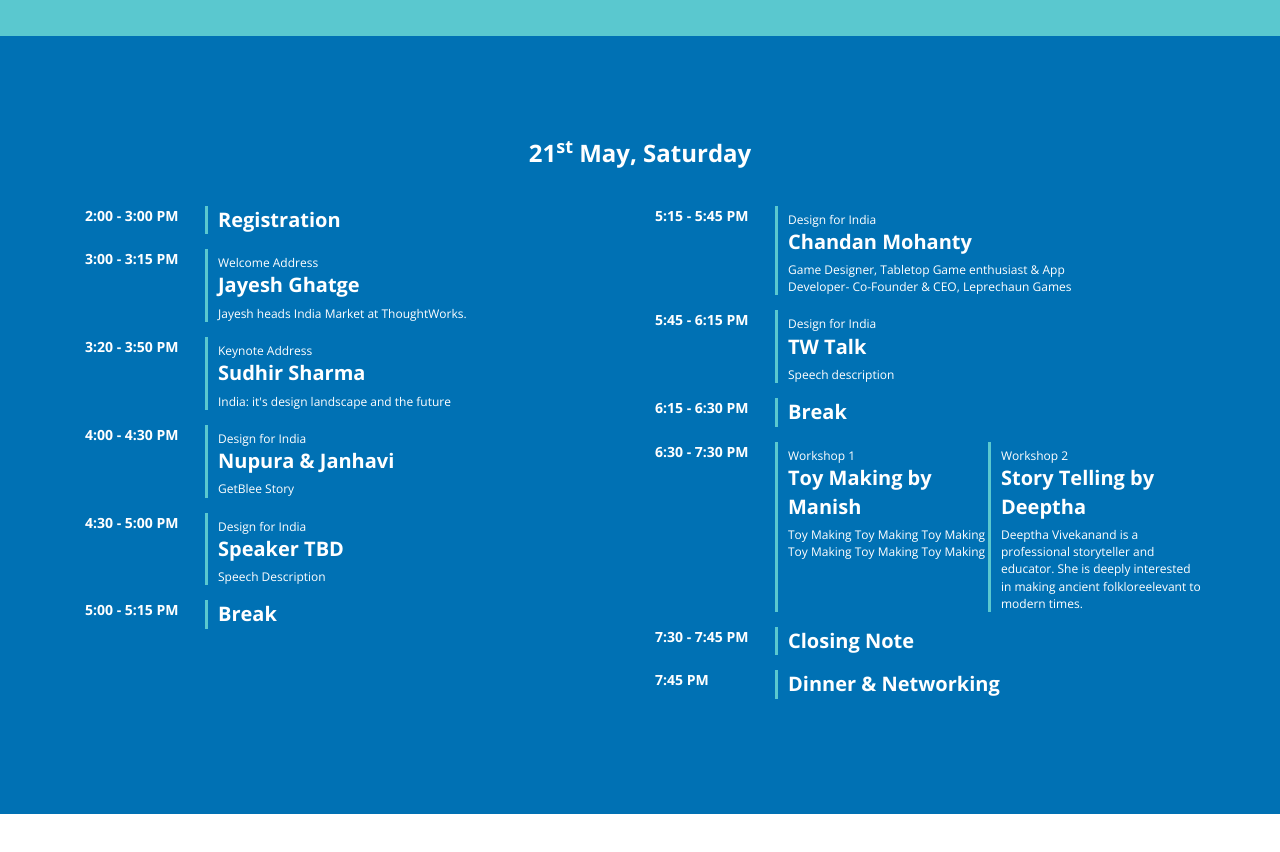
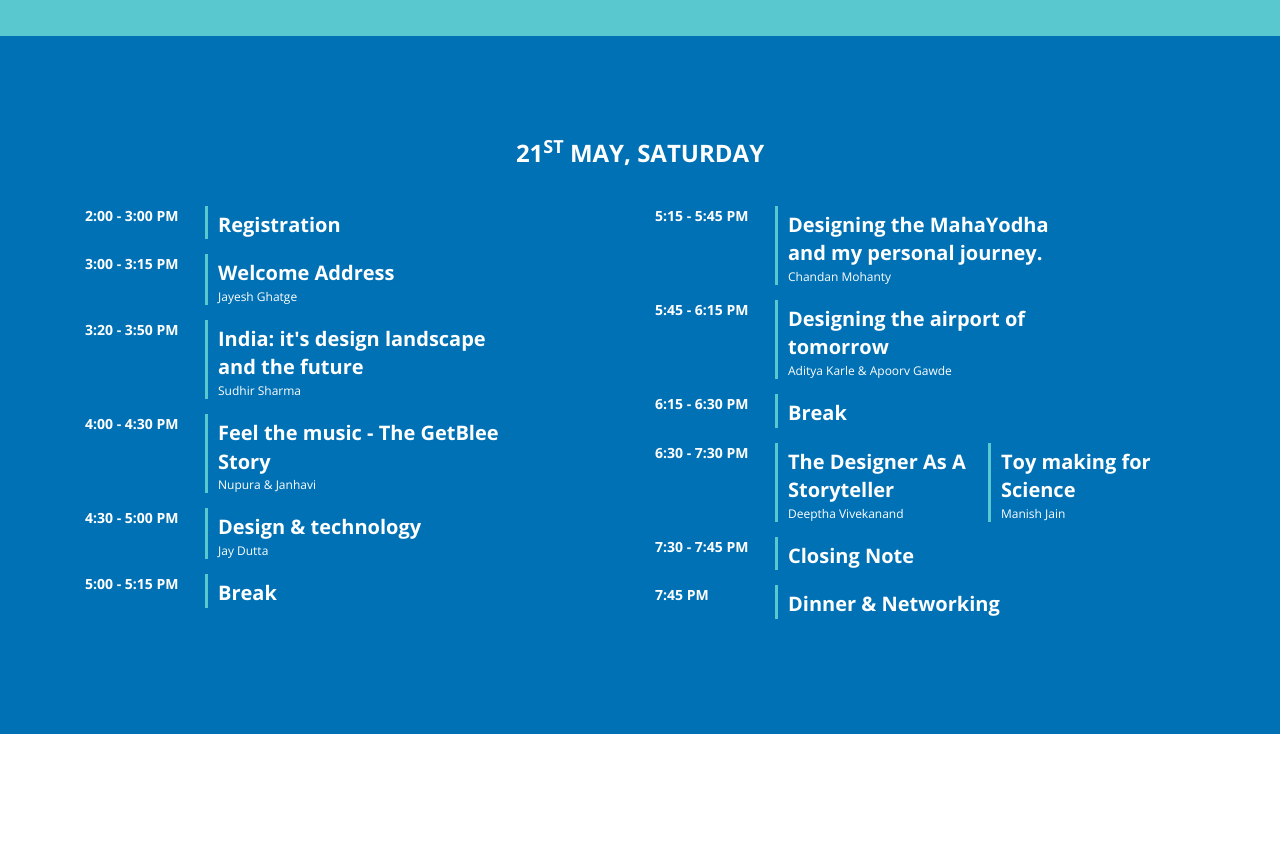
Before and after one commit to CreativeFoundry/CreativeFoundry.github.io, a plain HTML site: page index.html in a window 1280 px wide. Shown: the part 2640-3492 px from the top of the page. Drawn offline with nearby package versions, Linux system fonts and the light colour scheme; a script that the page names is missing.

Commit message:
correcting schedule

```diff
--- a/index.html
+++ b/index.html
@@ -176,7 +176,7 @@
                         <div class="event-block">
                             <div class="event-time">2:00 - 3:00 PM</div>
                             <div class="event-description">
-                                <div class="event-description-title">
+                                <div class="event-description-note">
                                     Registration
                                 </div>
                             </div>
@@ -190,22 +190,16 @@
                                 <div class="event-description-title">
                                     Jayesh Ghatge
                                 </div>
-                                <div class="event-description-note">
-                                    Jayesh heads India Market at ThoughtWorks.
-                                </div>
                             </div>
                         </div>
                         <div class="event-block">
                             <div class="event-time">3:20 - 3:50 PM</div>
                             <div class="event-description">
                                 <div class="event-description-note">
-                                    Keynote Address
+                                    India: it's design landscape and the future
                                 </div>
                                 <div class="event-description-title">
                                     Sudhir Sharma
-                                </div>
-                                <div class="event-description-note">
-                                    India: it's design landscape and the future
                                 </div>
                             </div>
                         </div>
@@ -213,13 +207,10 @@
                             <div class="event-time">4:00 - 4:30 PM</div>
                             <div class="event-description">
                                 <div class="event-description-note">
-                                    Design for India
+                                    Feel the music - The GetBlee Story
                                 </div>
                                 <div class="event-description-title">
                                     Nupura &amp; Janhavi
-                                </div>
-                                <div class="event-description-note">
-                                    GetBlee Story
                                 </div>
                             </div>
                         </div>
@@ -227,20 +218,17 @@
                             <div class="event-time">4:30 - 5:00 PM</div>
                             <div class="event-description">
                                 <div class="event-description-note">
-                                    Design for India
+                                    Design &amp; technology
                                 </div>
                                 <div class="event-description-title">
-                                    Speaker TBD
-                                </div>
-                                <div class="event-description-note">
-                                    Speech Description
+                                    Jay Dutta
                                 </div>
                             </div>
                         </div>
                         <div class="event-block">
                             <div class="event-time">5:00 - 5:15 PM</div>
                             <div class="event-description">
-                                <div class="event-description-title">
+                                <div class="event-description-note">
                                     Break
                                 </div>
                             </div>
@@ -251,13 +239,10 @@
                             <div class="event-time">5:15 - 5:45 PM</div>
                             <div class="event-description">
                                 <div class="event-description-note">
-                                    Design for India
+                                    Designing the MahaYodha and my personal journey.
                                 </div>
                                 <div class="event-description-title">
                                     Chandan Mohanty
-                                </div>
-                                <div class="event-description-note">
-                                    Game Designer, Tabletop Game enthusiast & App Developer- Co-Founder & CEO, Leprechaun Games
                                 </div>
                             </div>
                         </div>
@@ -265,20 +250,17 @@
                             <div class="event-time">5:45 - 6:15 PM</div>
                             <div class="event-description">
                                 <div class="event-description-note">
-                                    Design for India
+                                    Designing the airport of tomorrow
                                 </div>
                                 <div class="event-description-title">
-                                    TW Talk
-                                </div>
-                                <div class="event-description-note">
-                                    Speech description
+                                    Aditya Karle &amp; Apoorv Gawde
                                 </div>
                             </div>
                         </div>
                         <div class="event-block">
                             <div class="event-time">6:15 - 6:30 PM</div>
                             <div class="event-description">
-                                <div class="event-description-title">
+                                <div class="event-description-note">
                                     Break
                                 </div>
                             </div>
@@ -287,31 +269,25 @@
                             <div class="event-time">6:30 - 7:30 PM</div>
                             <div class="event-description">
                                 <div class="event-description-note">
-                                    Workshop 1
+                                    The Designer As A Storyteller
                                 </div>
                                 <div class="event-description-title">
-                                    Toy Making by Manish
-                                </div>
-                                <div class="event-description-note">
-                                    Toy Making Toy Making Toy Making Toy Making Toy Making Toy Making
+                                    Deeptha Vivekanand
                                 </div>
                             </div>
                             <div class="event-description">
                                 <div class="event-description-note">
-                                    Workshop 2
+                                    Toy making for Science
                                 </div>
                                 <div class="event-description-title">
-                                    Story Telling by Deeptha
-                                </div>
-                                <div class="event-description-note">
-                                    Deeptha Vivekanand is a professional storyteller and educator. She is deeply interested in making ancient folkloreelevant to modern times.
+                                    Manish Jain
                                 </div>
                             </div>
                         </div>
                         <div class="event-block">
                             <div class="event-time">7:30 - 7:45 PM</div>
                             <div class="event-description">
-                                <div class="event-description-title">
+                                <div class="event-description-note">
                                     Closing Note
                                 </div>
                             </div>
@@ -319,7 +295,7 @@
                         <div class="event-block">
                             <div class="event-time">7:45 PM</div>
                             <div class="event-description">
-                                <div class="event-description-title">
+                                <div class="event-description-note">
                                     Dinner &amp; Networking
                                 </div>
                             </div>
--- a/stylesheet/style1.css
+++ b/stylesheet/style1.css
@@ -127,13 +127,13 @@
 }
 
 .event-description-title {
-    font-weight: 600;
-    font-size: 20px;
+    font-weight: 300;
+    font-size: 12px;
 }
 
 .event-description-note {
-    font-size: 12px;
-    font-weight: 300;
+    font-size: 20px;
+    font-weight: 600;
     padding-top: 5px;
     min-width: 200px;
 }
@@ -298,10 +298,12 @@ address {
     text-align: left;
     margin-bottom: 20px;
     padding-left: 15px;
+    text-transform: uppercase;
 }
 @media only screen and (min-width: 769px) {
     .event-date {
         text-align: center;
         padding-left: 0;
+        text-transform: uppercase;
     }
 }
```
